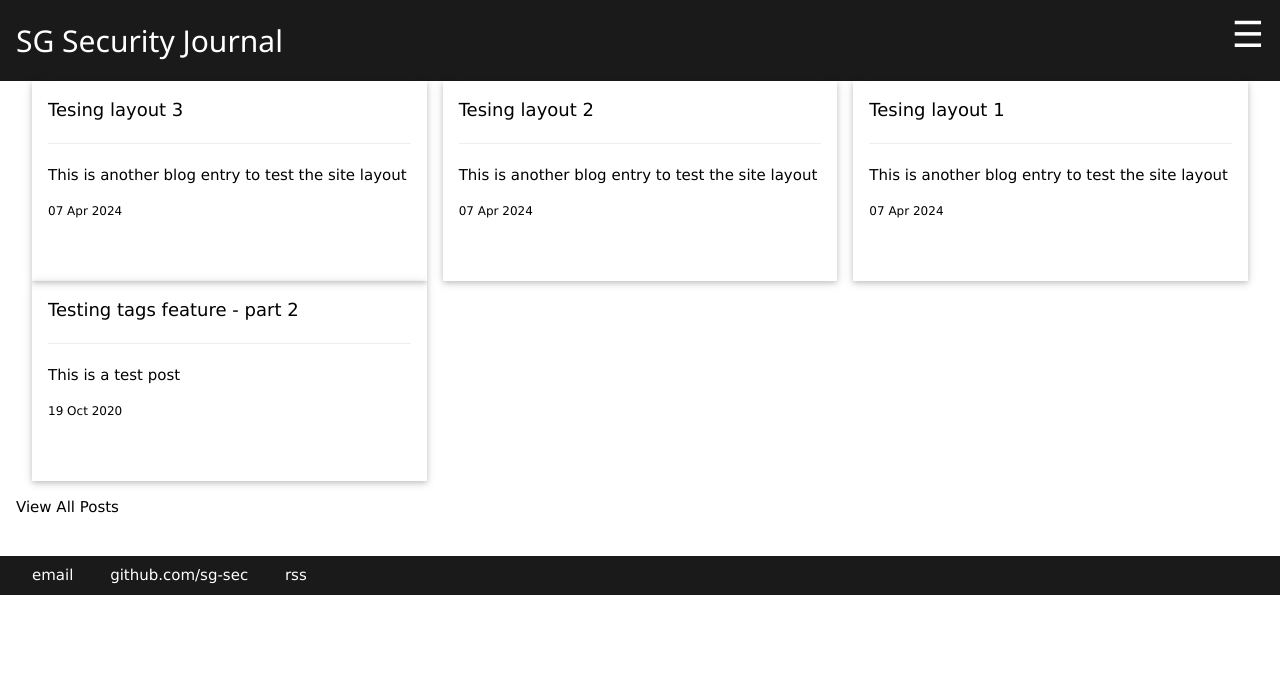
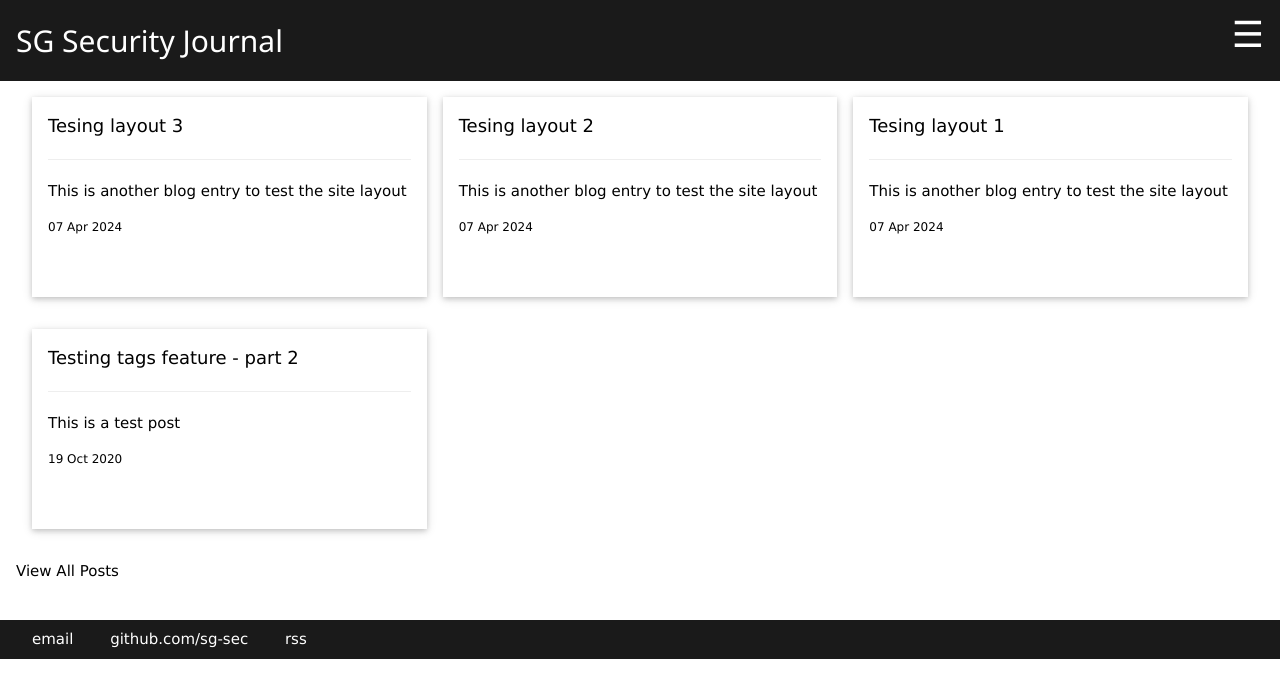
Before and after one commit to sg-sec/sg-sec.github.io, a Jekyll site: the page built from index.html, in a window 1280 px wide. Shown: the top 698 px of the page. Built offline with Jekyll 4.4.1, drawn with Linux system fonts in a browser that asks for light colours.

Commit message:
Update postlistitem.html

```diff
--- a/_includes/postlistitem.html
+++ b/_includes/postlistitem.html
@@ -1,4 +1,4 @@
-<div class="w3-third">
+<div class="w3-third w3-section">
 	<div class="w3-card" style="min-height:200px">
             {% if post.image And post.image != "" And post.image != nil %}
                 <img class="w3-mobile" src="{{ site.baseurl }}/assets/images/{{ post.image }}">
```
